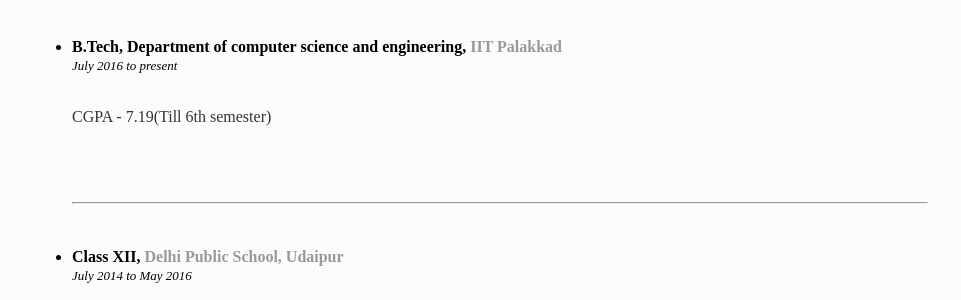
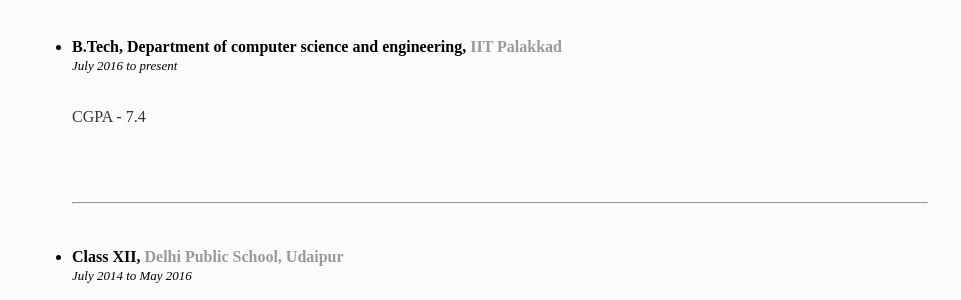
Before and after one commit to iamrajee/iamrajee.github.io, a Jekyll site: the page built from education/index.html, in a window 1280 px wide. Shown: the part 241-541 px from the top of the page, without its empty margins (160-1121 px from the left). Built offline with Jekyll 4.4.1, drawn with Linux system fonts in a browser that asks for light colours.

Commit message:
Update index.html

```diff
--- a/education/index.html
+++ b/education/index.html
@@ -7,7 +7,7 @@ title: EDUCATION
 	<ul class="education">
 		<li><b>B.Tech, Department of computer science and engineering, <a href="https://iitpkd.ac.in/">IIT Palakkad</a></b></li>
 		<font size="2"><em>July 2016 to present</em></font>
-		<p><font size="3">CGPA - 7.19(Till 6th semester)</font></p>
+		<p><font size="3">CGPA - 7.4</font></p>
 <!-- 		<img src="images/btechgrade.png" border="1" style='height: 100%; width: 100%; object-fit: contain'/> -->
 		<br/><br/><hr/><br/><br/>
 
```
